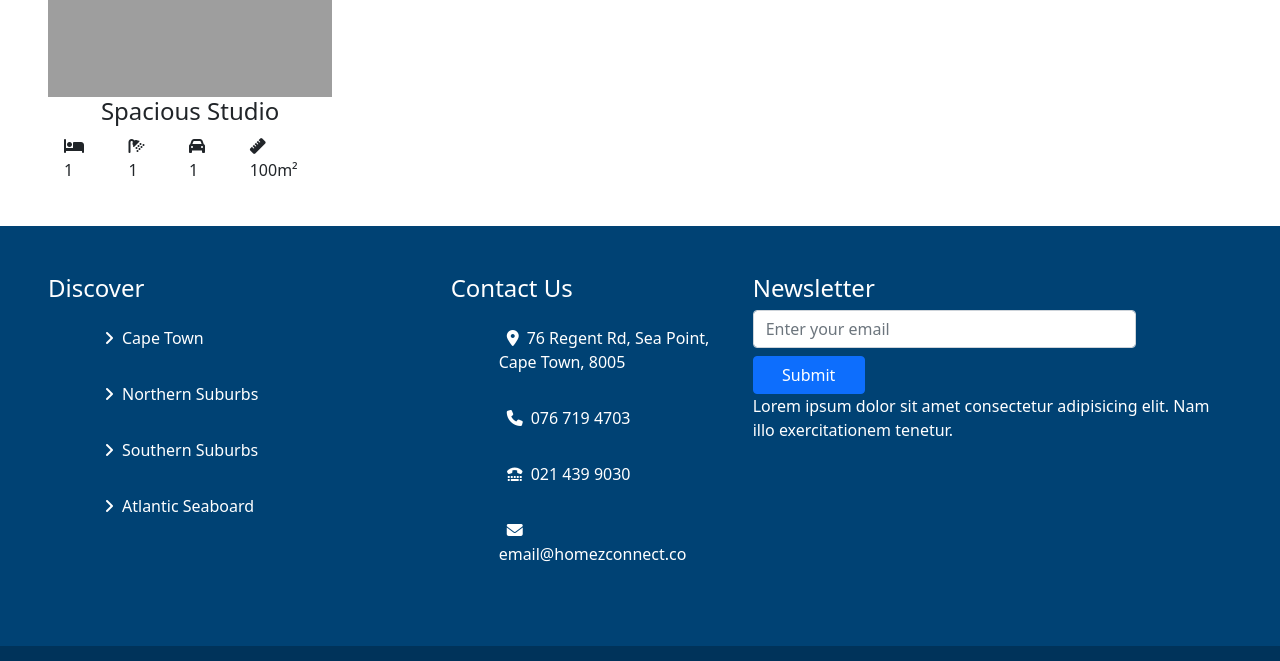
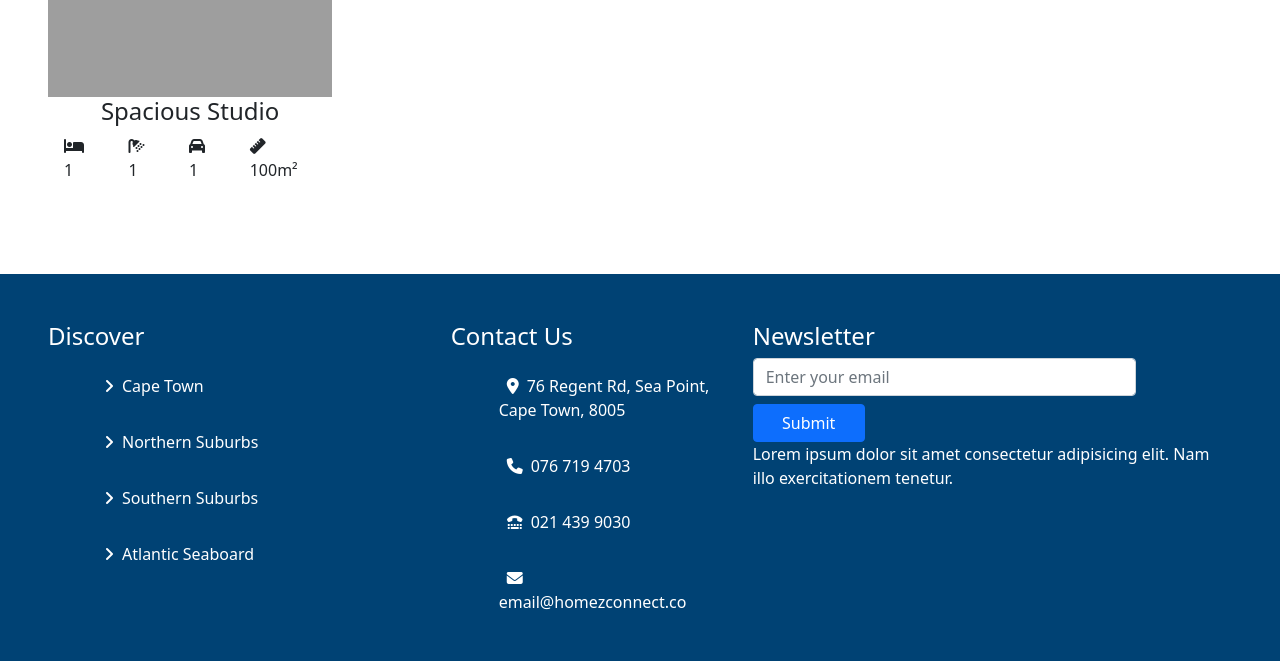
Before and after one commit to Carlaamylawrence/realEstate, a plain HTML site: page index.html in a window 1280 px wide. Shown: the part 1928-2589 px from the top of the page. Drawn offline with nearby package versions, Linux system fonts and the light colour scheme; grey boxes are pictures that could not be loaded.

Commit message:
fixed index responsive

```diff
--- a/styles.css
+++ b/styles.css
@@ -45,10 +45,17 @@ textarea {
   margin-top: -3rem;
   width: 70%;
 }
-
+body{
+  position: relative;
+  min-height: 100%;
+}
+footer{
+  position:sticky;
+}
 #footer-top {
   background-color: #004274;
   color: white;
+  margin-top: 20%;
 }
 
 #listings {
```
